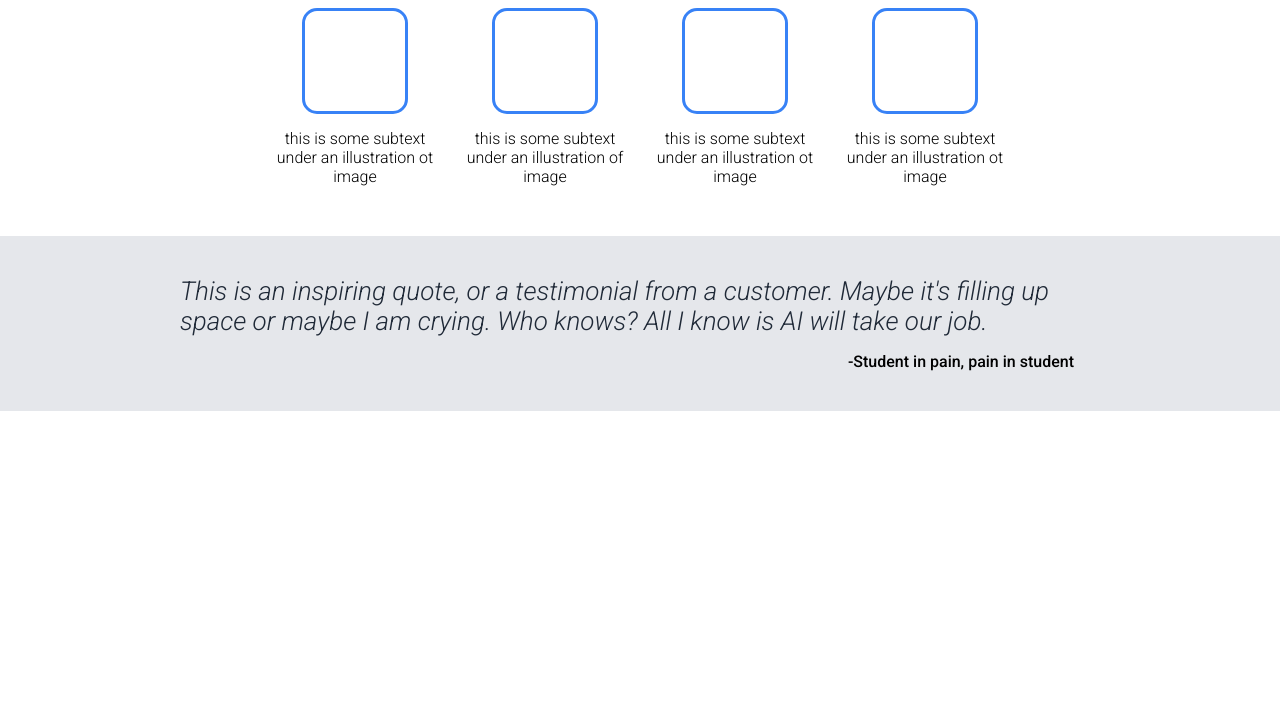
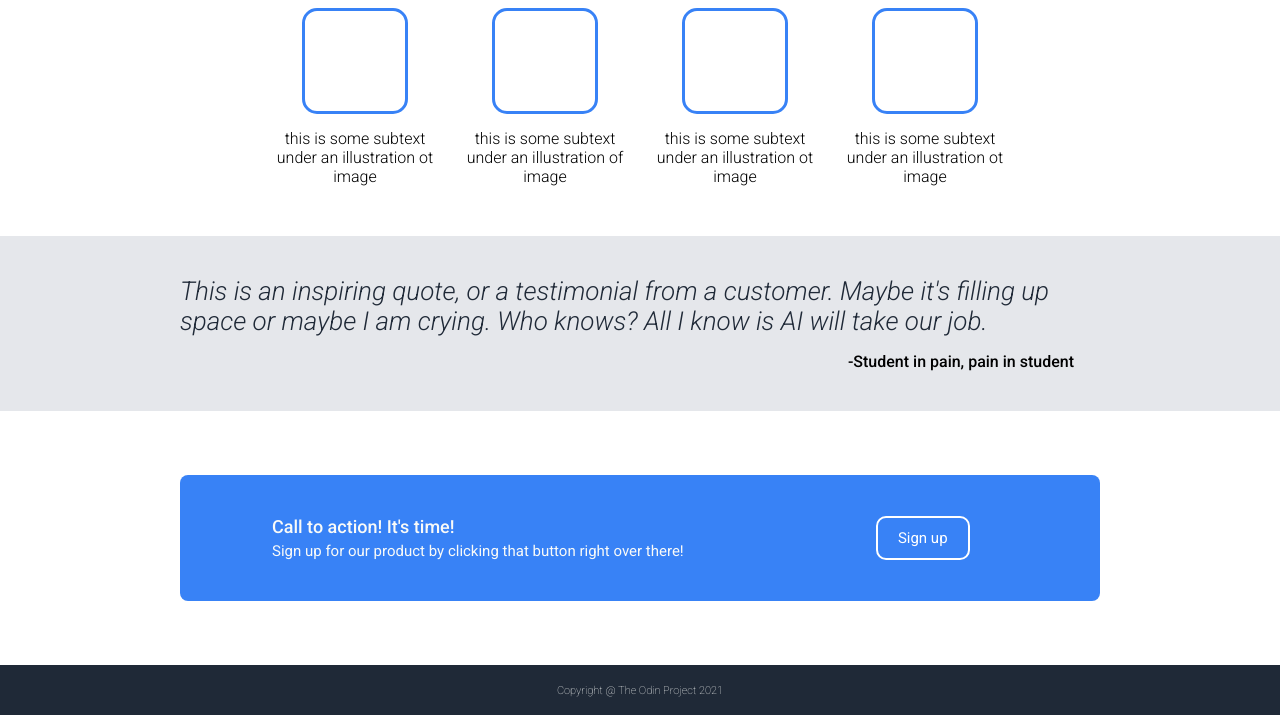
Before and after one commit to chitrak-singhal/landing-test, a plain HTML site: page index.html in a window 1280 px wide. Shown: the part 453-1168 px from the top of the page. Before the commit the page ends 864 px from the top, so only its background shows below. Drawn offline with Linux system fonts and the light colour scheme.

Commit message:
Added bottom section, footer. Task completed.

```diff
--- a/index.html
+++ b/index.html
@@ -69,4 +69,20 @@
       <p> -Student in pain, pain in student</p>
     </div>
   </div>
+  <div class="bottom">
+    <div class="bottom-box">
+      <div class="box-text">
+        <p class="text-action">Call to action! It's time!</p>
+        <p class="text-sign"> Sign up for our product by clicking that button
+          right over there!
+        </p>
+      </div>
+      <div class="box-button">
+        <button class="bottom-button"> Sign up</button>
+      </div>
+    </div>
+  </div>
+  <div class="footer">
+    <p class="footer-text">Copyright @ The Odin Project 2021</p>
+  </div>
 </body>
--- a/styles.css
+++ b/styles.css
@@ -27,8 +27,9 @@
 .head-links{
     display: flex;
     justify-content: end;
-    font-size: 18px;
+    font-size: 15px;
     color: #E5E7EB;
+    font-weight: 200;
 }
 .head-links p{
     margin-left: 10px;
@@ -57,7 +58,7 @@
 .text-text{
     font-size: 18px;
 }
-.text-button{
+.text-button,.bottom-button{
     background-color: #3882f6;
     border: none;
     border-radius: 10px;
@@ -128,3 +129,45 @@
     text-align: right;
     padding-right: 26px;
 }
+.bottom{
+    padding: 64px 180px 64px 180px;
+}
+.bottom-box{
+    border-radius: 8px;
+    padding: 41px 92px 41px 92px;
+    display: flex;
+    background-color: #3882f6;
+}
+.bottom-button{
+    border-color: white;
+    border-style: solid;
+    border-width: 2px;
+}
+.box-button{
+    flex: 1 1 auto;
+    display: flex;
+    justify-content: center;
+}
+.text-action{
+    margin-bottom: 5px;
+    font-weight: 500;
+    font-size: 18px;
+}
+.text-sign{
+    font-weight: 400;
+    font-size: 15px;
+}
+.box-text{
+    color:#F9FAF8;
+    flex: 2 1 auto;
+}
+.footer{
+    background-color: #1F2937;
+    height: 50px;
+    color:#F9FAF8;
+    font-weight: 100;
+    font-size: 11px;
+    display: flex;
+    justify-content: center;
+    align-items: center;
+}
```
